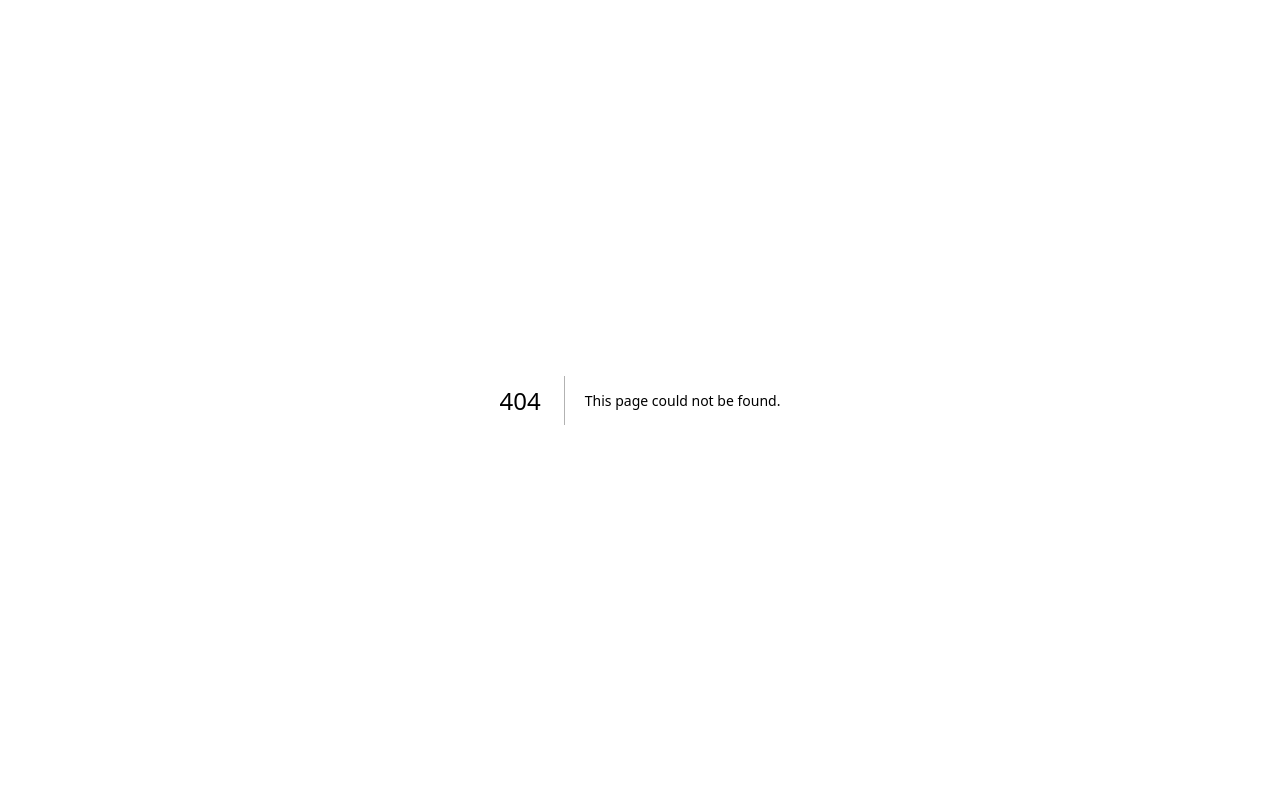
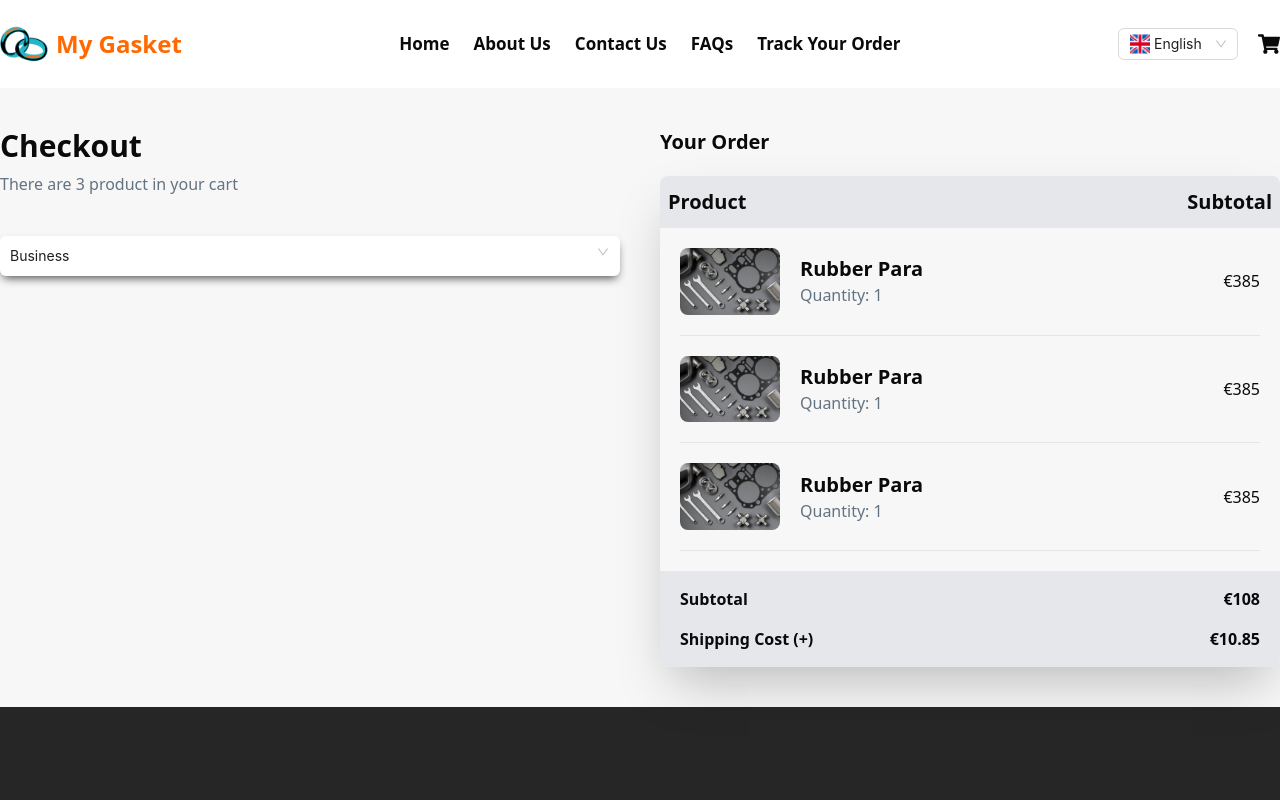
Before and after one commit to shukumar-542/my-gasket, a Next.js app: page /checkout in a window 1280 px wide. Before the commit this address had no page. Shown: the top 800 px of the page. Built offline with nearby package versions, Linux system fonts and the light colour scheme.

Commit message:
Implement order card

```diff
--- /dev/null
+++ b/src/app/(withCommonLayout)/checkout/page.tsx
@@ -0,0 +1,104 @@
+"use client";
+import { Select } from "antd";
+import React, { useState } from "react";
+import img from "../../../assets/product2.png";
+import Image from "next/image";
+const CheckOutPage = () => {
+  const [businessType, setBusinessType] = useState("business");
+  const handleChange = (value: string) => {
+    setBusinessType(value);
+  };
+
+  console.log(businessType);
+  return (
+    <div className="container mx-auto px-2 md:px-0 pt-22">
+      <div className="grid grid-cols-1 md:grid-cols-2 gap-10 py-10">
+        <div>
+          <h1 className="text-3xl font-bold">Checkout</h1>
+          <p className="text-[#637381] mt-2">
+            There are 3 product in your cart
+          </p>
+          <div className="mt-10">
+            <Select
+              onChange={handleChange}
+              style={{ width: "100%", border: "none" }}
+              defaultValue={"business"}
+              className="custom-select-no-border"
+              options={[
+                { value: "business", label: "Business" },
+                { value: "personal", label: "Personal" },
+              ]}
+            />
+          </div>
+        </div>
+        <div>
+          <p className="text-xl font-bold">Your Order</p>
+          <div className="shadow-2xl rounded-md  mt-5">
+            <div className="flex justify-between bg-[#E5E7EB] py-3 rounded-tl-md  rounded-tr-md text-xl font-semibold p-2">
+              <p>Product</p>
+              <p>Subtotal</p>
+            </div>
+            <div className="flex justify-between items-center m-5 pb-5 border-b ">
+              <div className="flex items-center gap-5">
+                <Image
+                  src={img}
+                  height={100}
+                  className="rounded-md"
+                  width={100}
+                  alt="img"
+                />
+                <div>
+                  <p className="text-xl font-semibold">Rubber Para</p>
+                  <p className="text-[#637381]">Quantity: 1</p>
+                </div>
+              </div>
+              <p>€385</p>
+            </div>
+            <div className="flex justify-between items-center m-5 pb-5 border-b ">
+              <div className="flex items-center gap-5">
+                <Image
+                  src={img}
+                  height={100}
+                  className="rounded-md"
+                  width={100}
+                  alt="img"
+                />
+                <div>
+                  <p className="text-xl font-semibold">Rubber Para</p>
+                  <p className="text-[#637381]">Quantity: 1</p>
+                </div>
+              </div>
+              <p>€385</p>
+            </div>
+            <div className="flex justify-between items-center m-5 pb-5 border-b ">
+              <div className="flex items-center gap-5">
+                <Image
+                  src={img}
+                  height={100}
+                  className="rounded-md"
+                  width={100}
+                  alt="img"
+                />
+                <div>
+                  <p className="text-xl font-semibold">Rubber Para</p>
+                  <p className="text-[#637381]">Quantity: 1</p>
+                </div>
+              </div>
+              <p>€385</p>
+            </div>
+            <div className="flex justify-between bg-[#E5E7EB] pt-4 px-5  overflow-hidden  font-semibold p-2">
+              <p>Subtotal</p>
+              <p>€108</p>
+            </div>
+            <div className="flex justify-between bg-[#E5E7EB] pb-4 px-5 rounded-bl-md  rounded-br-md overflow-hidden  font-semibold p-2">
+              <p>Shipping Cost (+)</p>
+              <p>€10.85</p>
+            </div>
+          </div>
+        </div>
+      </div>
+    </div>
+  );
+};
+
+export default CheckOutPage;
--- a/src/app/(withCommonLayout)/track-order/page.tsx
+++ b/src/app/(withCommonLayout)/track-order/page.tsx
@@ -4,14 +4,15 @@ import product from "../../../assets/product2.png";
 import Image from "next/image";
 import { FiPlus } from "react-icons/fi";
 import { LuMinus } from "react-icons/lu";
+import Link from "next/link";
 const TrackOrderPage = () => {
   const [quantity, setQuantity] = useState(0);
   return (
-    <div className="mt-22 py-10 container mx-auto">
+    <div className="mt-22 py-10 container mx-auto px-2 md:px-0">
       <div className="grid grid-cols-1 md:grid-cols-2  gap-5">
         <div className="bg-white border rounded-md p-2 ">
           <h1 className="text-2xl font-bold text-center">Shopping Cart</h1>
-          <div className="flex  items-center gap-5 border rounded-md bg-[#F2F2F2] m-5 p-3">
+          <div className="flex-row md:flex   items-center gap-5 border rounded-md bg-[#F2F2F2] m-5 p-3">
             <Image
               src={product}
               height={400}
@@ -69,7 +70,7 @@ const TrackOrderPage = () => {
               </div>
             </div>
           </div>
-          <div className="flex  items-center gap-5 border rounded-md bg-[#F2F2F2] m-5 p-3">
+          <div className="flex-row md:flex   items-center gap-5 border rounded-md bg-[#F2F2F2] m-5 p-3">
             <Image
               src={product}
               height={400}
@@ -152,9 +153,15 @@ const TrackOrderPage = () => {
               <span>€101.39</span>
             </p>
             {/* <div className="flex justify-center  py-5"> */}
-              <button className="bg-[#F97316] px-5 py-2 rounded-sm text-white w-full my-5">Checkout</button>
+            <Link href={"/checkout"}>
+              <button className="bg-[#F97316] cursor-pointer px-5 py-2 rounded-sm text-white w-full my-5">
+                Checkout
+              </button>
+            </Link>
             {/* </div> */}
-            <p className="text-center  font-semibold mb-4">Need help? Call us at +39 351-901-5721</p>
+            <p className="text-center  font-semibold mb-4">
+              Need help? Call us at +39 351-901-5721
+            </p>
           </div>
         </div>
       </div>
--- a/src/app/globals.css
+++ b/src/app/globals.css
@@ -118,3 +118,8 @@
     @apply bg-background text-foreground;
   }
 }
+.custom-select-no-border .ant-select-selector {
+  border: none !important;
+  box-shadow: 0 5px 10px -3px rgba(0, 0, 0, 0.7) !important;
+  padding: 20px 10px !important;
+}
```
Also changed, not shown: src/app/(withCommonLayout)/materials-quote/page.tsx (line endings or trailing spaces).
